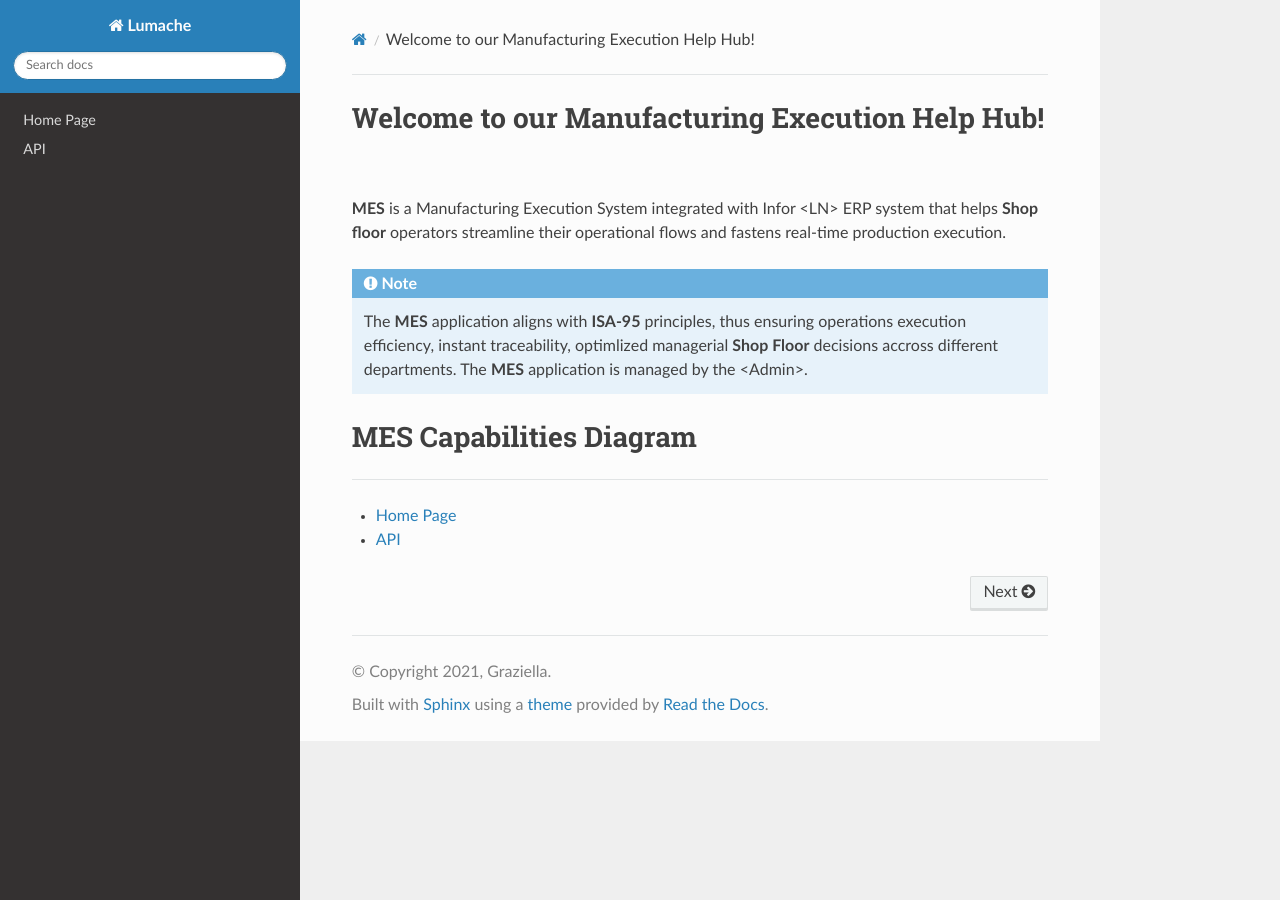
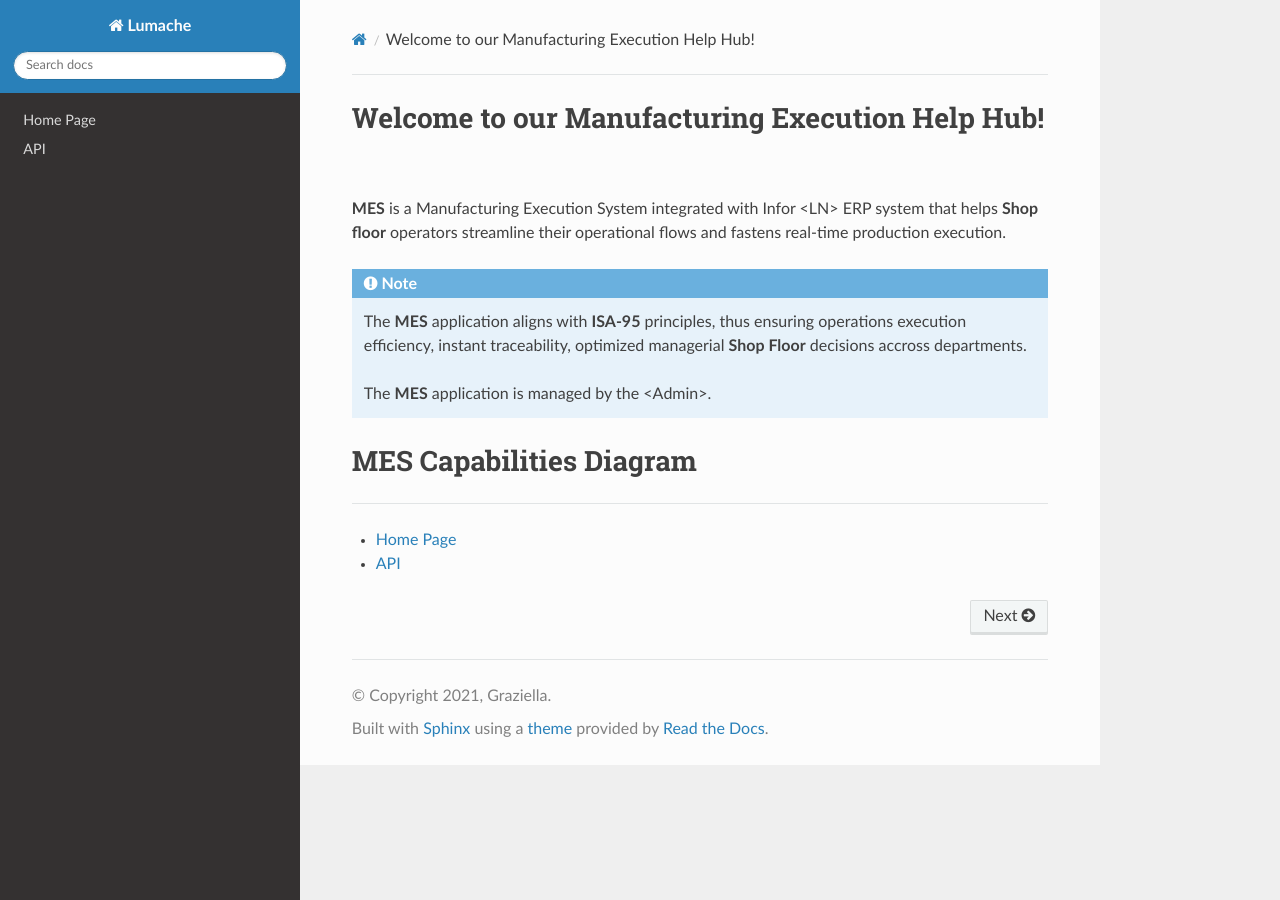
Before and after one commit to ghadiben0/-rtd-tutorial-ghadi2, a Sphinx documentation site: the page built from docs/source/index.rst, in a window 1280 px wide. Built offline with Sphinx 7.4.7 and the Read the Docs theme 3.1.0, drawn with Linux system fonts in a browser that asks for light colours.

Commit message:
Update index.rst

```diff
--- a/docs/source/index.rst
+++ b/docs/source/index.rst
@@ -6,7 +6,8 @@
 
 .. note::
 
-   The **MES** application aligns with **ISA-95** principles, thus ensuring operations execution efficiency, instant traceability, optimlized managerial **Shop Floor** decisions accross different departments.
+   The **MES** application aligns with **ISA-95** principles, thus ensuring operations execution efficiency, instant traceability, optimized managerial **Shop Floor** decisions accross departments.
+
    The **MES** application is managed by the <Admin>.
 
 MES Capabilities Diagram
```
